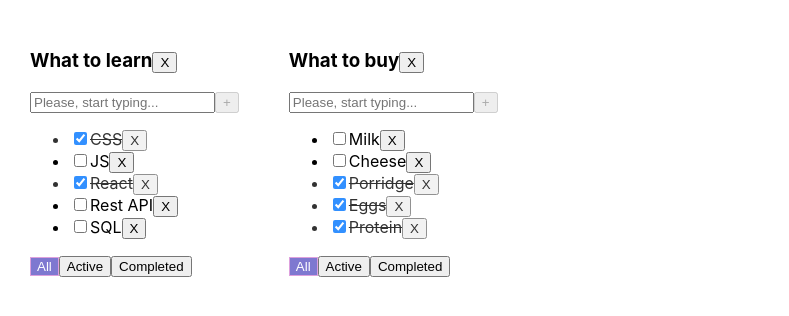
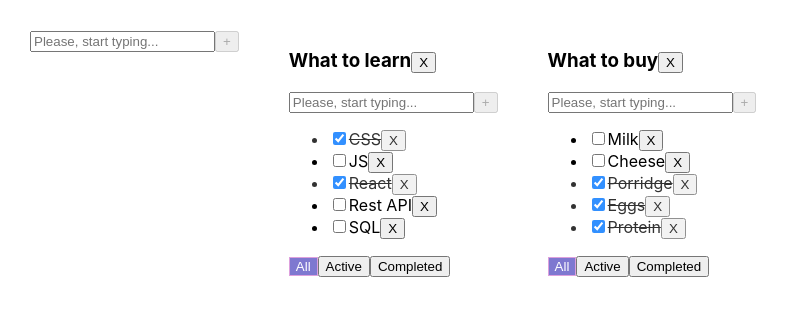
Before and after one commit to Alexander3578/1-todolist, a React (Create React App) app: page / in a window 1280 px wide. Shown: the top 316 px of the page, without its empty margins (0-789 px from the left). Built offline with nearby package versions, Linux system fonts and the light colour scheme.

Commit message:
After second lesson (Sprint 02)

```diff
--- a/src/App.tsx
+++ b/src/App.tsx
@@ -2,6 +2,7 @@ import React, {useState} from 'react'
 import {v1} from 'uuid';
 import './App.css';
 import {Todolist} from './Todolist';
+import {AddItems} from './compomemts/addItems/AddItems';
 
 
 export type TaskType = {
@@ -49,21 +50,16 @@ function App() {
         ]
     })
 
-    const removeTask = (id: string, todoId: string): void =>
+    const removeTask = (todoId: string, id: string): void =>
         setTasks({...tasks, [todoId] : tasks[todoId].filter(task => task.id !== id)});
 
-
-    const addTask = (newTask: string, todoId: string): void =>
+    const addTask = (todoId: string, newTask: string): void =>
         setTasks({...tasks, [todoId]: [...tasks[todoId], {title: newTask, id: v1(), isDone: false}]});
 
-
-    // const [filter, setFilter] = useState<FilterValuesType>('all');
-
-    const changeFilter = (newFilterValue: FilterValuesType, todoId: string): void =>
+    const changeFilter = (todoId: string, newFilterValue: FilterValuesType): void =>
         setTodoLists(todoLists.map(todo => todo.id === todoId ? {...todo, filter: newFilterValue} : todo));
 
-
-    const changeTaskStatus = (id: string, isDone: boolean, todoId: string) =>
+    const changeTaskStatus = (todoId: string, id: string, isDone: boolean) =>
        setTasks({...tasks, [todoId]: tasks[todoId].map(task => task.id === id ? {...task, isDone} : task)});
 
     const removeTodoList = (todoId: string) => {
@@ -71,8 +67,23 @@ function App() {
         delete tasks[todoId]
     }
 
+    const addTodoList = (todoName: string) => {
+        const todoListId = v1();
+        setTodoLists([{id: todoListId, title: todoName, filter: 'all'}, ...todoLists])
+        setTasks({...tasks, [todoListId]:[]})
+    }
+
+    const updateTask = (todoId: string, taskId: string, newTaskTitle: string) => {
+        setTasks({...tasks, [todoId]: tasks[todoId].map(t => (t.id === taskId ? {...t, title: newTaskTitle} : t))})
+    }
+
+    const updateTodo = (todoId: string, newTodoTitle: string) => {
+        setTodoLists(todoLists.map(todo => (todo.id === todoId ? {...todo, title: newTodoTitle} : todo)))
+    }
+
     return (
         <div className="App">
+            <AddItems callBack={addTodoList}/>
             {
                 todoLists.map(todo => {
                     return <Todolist key={todo.id}
@@ -84,7 +95,9 @@ function App() {
                                      addTask={addTask}
                                      changeTaskStatus={changeTaskStatus}
                                      filter={todo.filter}
-                                     removeTodoList ={removeTodoList}/>
+                                     removeTodoList ={removeTodoList}
+                                     updateTask={updateTask}
+                                     updateTodo={updateTodo}/>
                 })
             }
         </div>
--- a/src/Todolist.tsx
+++ b/src/Todolist.tsx
@@ -1,31 +1,25 @@
 import React, {ChangeEvent, useState} from 'react';
 import {FilterValuesType, TaskType} from './App';
+import {AddItems} from './compomemts/addItems/AddItems';
+import {EditableSpan} from './compomemts/editableSpan/EditableSpan';
 
 type TodolistPropsType = {
     title: string,
     todoId: string
     tasks: Array<TaskType>
-    removeTask: (id: string, todoId: string) => void
-    changeFilter: (newFilterValue: FilterValuesType, todoId: string) => void
-    addTask: (newTask: string, todoId: string) => void
-    changeTaskStatus: (id: string, idDone: boolean, todoId: string) => void
+    removeTask: (todoId: string, id: string) => void
+    changeFilter: (todoId: string, newFilterValue: FilterValuesType) => void
+    addTask: (todoId: string, newTask: string) => void
+    changeTaskStatus: (todoId: string, id: string, idDone: boolean) => void
     filter: FilterValuesType
     removeTodoList: (todoId: string) => void
+    updateTask: (todoId: string, taskId: string, newTaskTitle: string) => void
+    updateTodo: (todoId: string, newTodoTitle: string) => void
 }
 
-export const Todolist: React.FC<TodolistPropsType> = ({
-                                                          title,
-                                                          todoId,
-                                                          tasks,
-                                                          removeTask,
-                                                          changeFilter,
-                                                          addTask,
-                                                          changeTaskStatus,
-                                                          filter,
-                                                          removeTodoList
-                                                      }) => {
-    const [newTask, setNewTask] = useState<string>('');
-    const [error, setError] = useState<boolean>(false);
+export const Todolist: React.FC<TodolistPropsType> = (props) => {
+
+    let {title, todoId, tasks, removeTask, changeFilter, addTask, changeTaskStatus, filter, removeTodoList, updateTask, updateTodo} = props
 
     const filteredTasks: TaskType[] =
         (filter === 'active' ?
@@ -34,51 +28,42 @@ export const Todolist: React.FC<TodolistPropsType> = ({
                 tasks.filter((task: TaskType) => task.isDone) :
                 tasks)
 
-    const onChangeNewTaskHandler = (event: ChangeEvent<HTMLInputElement>): void => {
-        error && setError(false);
-        if (event.currentTarget.value.trim() || event.currentTarget.value === '') {
-            setNewTask(event.currentTarget.value);
-        } else setError(true)
+
+    const onClickSetAllFilterHandler = (): void => changeFilter(todoId, 'all');
+    const onClickSetCompletedFilterHandler = (): void => changeFilter(todoId, 'completed');
+    const onClickSetActiveFilterHandler = (): void => changeFilter(todoId, 'active');
+
+    const onClickRemoveTodoListHandler = () => removeTodoList(todoId);
+    const addTaskHandler = (newTask: string) => {
+        addTask(todoId, newTask);
     }
 
-    const onClickNewTaskHandler = () => {
-        if (newTask.trim()) {
-            addTask(newTask, todoId);
-            setNewTask('');
-        } else setError(true)
+    const updateTodoHandler = (newTitle: string) => {
+        updateTodo(todoId, newTitle)
     }
 
-    const onKeyDownHandler = (event: React.KeyboardEvent<HTMLInputElement>) =>
-        event.key === 'Enter' && !disabledCondition && onClickNewTaskHandler();
-
-    const onClickSetAllFilterHandler = (): void => changeFilter('all', todoId);
-    const onClickSetCompletedFilterHandler = (): void => changeFilter('completed', todoId);
-    const onClickSetActiveFilterHandler = (): void => changeFilter('active', todoId);
-
-    const onClickRemoveTodoListHandler = () => removeTodoList(todoId);
-    // const noSymbolsHandler:boolean | JSX.Element =
-    // !newTask.trim().length && <p style={{color: 'red'}}>You need to write something!</p>
-
-    const tooMuchSymbolsHandler: boolean | JSX.Element =
-        newTask.length > 15 && <p style={{color: 'red'}}>You've wrote too much symbols!</p>
-
-    const disabledCondition: boolean = !newTask.trim().length || newTask.length > 15;
+    const updateTaskHandler = (taskId: string, newTitle: string) => {
+            updateTask(todoId, taskId, newTitle);
+        }
 
     const tasksList: Array<JSX.Element> | JSX.Element = tasks.length ?
         <ul>
             {filteredTasks.map((task: TaskType) => {
+                // const updateTaskHandler = (newTitle: string) => {
+                //     updateTask(todoId, task.id, newTitle);
+                // }
                 const onClickRemoveTaskHandler = (): void => {
                     removeTask(task.id, todoId);
                 }
                 const onChangeHandler = (e: ChangeEvent<HTMLInputElement>): void => {
                     let currentChecked = e.currentTarget.checked;
-                    changeTaskStatus(task.id, currentChecked, todoId);
+                    changeTaskStatus(todoId, task.id, currentChecked);
                 }
                 const taskClass = task.isDone ? 'is-done' : '';
                 return (
                     <li key={task.id} className={taskClass}>
                         <input type="checkbox" checked={task.isDone} onChange={onChangeHandler}/>
-                        <span>{task.title}</span>
+                        <EditableSpan oldTitle={task.title} callBack={(title)=>updateTaskHandler(task.id, title)}/>
                         <button onClick={onClickRemoveTaskHandler}>X</button>
                     </li>
                 )
@@ -89,23 +74,13 @@ export const Todolist: React.FC<TodolistPropsType> = ({
     return (
         <div>
             <h3>
-                {title}
+                <EditableSpan oldTitle={title} callBack={updateTodoHandler}/>
                 <button onClick={onClickRemoveTodoListHandler}>X</button>
             </h3>
-            <div>
-                <input onChange={onChangeNewTaskHandler}
-                       onKeyDown={onKeyDownHandler}
-                       value={newTask}
-                       className={error ? 'input-error' : ''}
-                       placeholder={'Please, start typing...'}/>
-                <button disabled={disabledCondition}
-                        onClick={onClickNewTaskHandler}>
-                    +
-                </button>
-                {error && <p className="error-message">You need to write something!</p>}
-                {tooMuchSymbolsHandler}
-            </div>
+
+            <AddItems callBack={addTaskHandler}/>
             {tasksList}
+
             <div>
                 <button className={filter === 'all' ? 'active-filter' : ''}
                         onClick={onClickSetAllFilterHandler}>All
--- /dev/null
+++ b/src/compomemts/addItems/AddItems.tsx
@@ -0,0 +1,51 @@
+import React, {ChangeEvent, useState} from 'react';
+
+type AddItemsPropsType = {
+    callBack: (newTask: string) => void
+}
+
+export const AddItems:React.FC<AddItemsPropsType> = (props) => {
+
+    const {callBack} = props
+
+    const [newItem, setNewItem] = useState<string>('');
+    const [error, setError] = useState<boolean>(false);
+
+    const onChangeNewTaskHandler = (event: ChangeEvent<HTMLInputElement>): void => {
+        error && setError(false);
+        if (event.currentTarget.value.trim() || event.currentTarget.value === '') {
+            setNewItem(event.currentTarget.value);
+        } else setError(true)
+    }
+
+    const onClickAddTaskHandler = () => {
+        if (newItem.trim()) {
+            callBack(newItem);
+            setNewItem('');
+        } else setError(true)
+    }
+
+    const onKeyDownHandler = (event: React.KeyboardEvent<HTMLInputElement>) =>
+        event.key === 'Enter' && !disabledCondition && onClickAddTaskHandler();
+
+    const tooMuchSymbolsHandler: boolean | JSX.Element =
+        newItem.length > 15 && <p style={{color: 'red'}}>You've wrote too much symbols!</p>
+
+    const disabledCondition: boolean = !newItem.trim().length || newItem.length > 15;
+
+    return (
+        <div>
+            <input onChange={onChangeNewTaskHandler}
+                   onKeyDown={onKeyDownHandler}
+                   value={newItem}
+                   className={error ? 'input-error' : ''}
+                   placeholder={'Please, start typing...'}/>
+            <button disabled={disabledCondition}
+                    onClick={onClickAddTaskHandler}>
+                +
+            </button>
+            {error && <p className="error-message">You need to write something!</p>}
+            {tooMuchSymbolsHandler}
+        </div>
+    );
+};
--- /dev/null
+++ b/src/compomemts/editableSpan/EditableSpan.tsx
@@ -0,0 +1,36 @@
+import React, {ChangeEvent, useState} from 'react';
+
+type EditableSpanPropsType = {
+    oldTitle: string
+    callBack: (title: string) => void
+}
+
+export const EditableSpan: React.FC<EditableSpanPropsType> = (props) => {
+
+    const {oldTitle, callBack} = props;
+
+    const [edit, setEdit] = useState(false);
+    const [changeTitle, setChangeTitle] = useState<string>(oldTitle);
+
+
+    const onDoubleClickEditHandler = () => setEdit(true)
+    const onBlurEditHandler = () => {
+        setEdit(false)
+        callBack(changeTitle)
+    }
+    const onChangeTitleHandler = (e: ChangeEvent<HTMLInputElement>) => {
+        setChangeTitle(e.currentTarget.value)
+    }
+
+    return (
+        edit
+            ?
+            <input value={changeTitle}
+                   onBlur={onBlurEditHandler}
+                   onChange={onChangeTitleHandler}
+                   autoFocus>
+            </input>
+            :
+            <span onDoubleClick={onDoubleClickEditHandler}>{oldTitle}</span>
+    );
+};
```
